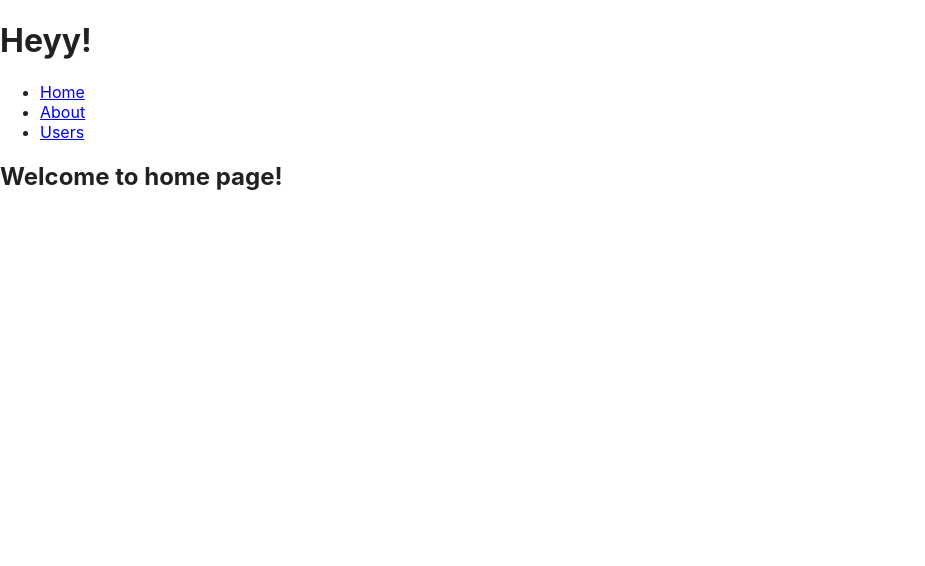
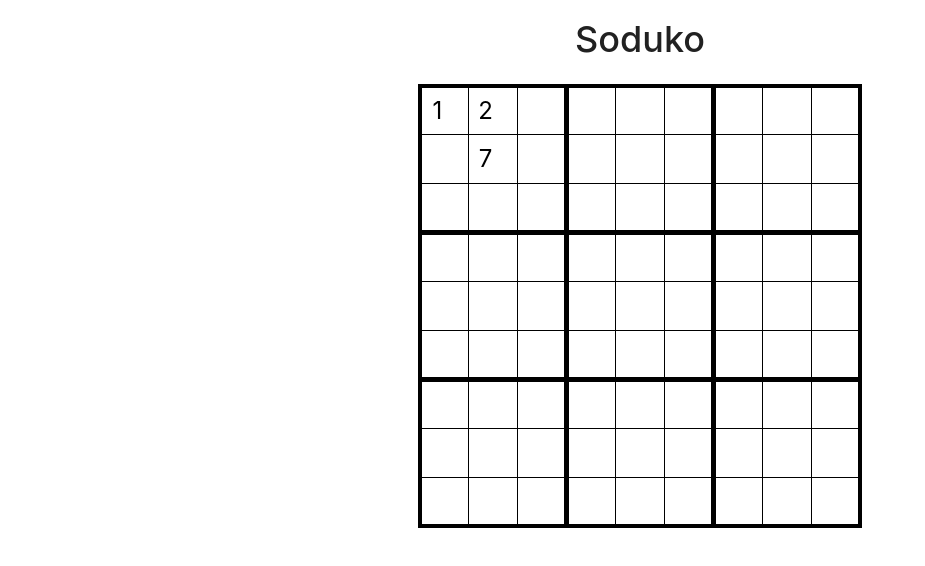
Before and after one commit to waleedyousaf07/sudoku-sp, a React (Create React App) app: page / in a window 1280 px wide. Shown: the top 566 px of the page, without its empty margins (0-925 px from the left). Built offline with nearby package versions, Linux system fonts and the light colour scheme.

Commit message:
adds the board and handles on change

```diff
--- a/public/index.html
+++ b/public/index.html
@@ -10,6 +10,7 @@
       content="Web site created using create-react-app"
     />
     <link rel="apple-touch-icon" href="%PUBLIC_URL%/logo192.png" />
+    <link href="https://maxcdn.bootstrapcdn.com/bootstrap/3.3.6/css/bootstrap.min.css" rel="stylesheet">
     <!--
       manifest.json provides metadata used when your web app is installed on a
       user's mobile device or desktop. See https://developers.google.com/web/fundamentals/web-app-manifest/
--- a/src/App.js
+++ b/src/App.js
@@ -3,16 +3,14 @@ import { BrowserRouter as Router } from 'react-router-dom';
 import { QueryClient, QueryClientProvider } from 'react-query';
 import { ReactQueryDevtools } from 'react-query/devtools';
 import './App.scss';
-import rootRoutes from './core/rootRoutes';
-import DummyTopBar from './features/dummyTopBar/DummyTopBar.view';
+import Board from './features/board/Board.view';
 
 const queryClient = new QueryClient();
 
 const App = () => (
   <div className="app">
-    <h1>Heyy!</h1>
-    <DummyTopBar />
-    {rootRoutes()}
+    <h1>Soduko</h1>
+    <Board />
   </div>
 );
 
--- a/src/App.scss
+++ b/src/App.scss
@@ -8,4 +8,5 @@
   left: 0;
   right: 0;
   color: $text-color;
+  text-align: center;
 }
--- /dev/null
+++ b/src/features/board/Board.scss
@@ -0,0 +1,81 @@
+[id="board"] {
+  padding: 8px;
+  margin: 16px;
+
+  .table-wrapper {
+    display: flex;
+  }
+
+  table {
+    border: 2px solid #000000;
+    margin-left: auto;
+    margin-right: auto;
+  }
+
+  td {
+    border: 1px solid #000000;
+    text-align: center;
+    vertical-align: middle;
+  }
+
+  .board-input-box {
+    color: #000000;
+    padding: 0;
+    border: 0;
+    text-align: center;
+    width: 48px;
+    height: 48px;
+    font-size: 24px;
+    background-color: #FFFFFF;
+    outline: none;
+  }
+
+  input:disabled {
+    background-color: #EEEEEE;
+  }
+
+  #cell-0,  #cell-1,  #cell-2  { border-top:    2px solid #000000; }
+  #cell-2,  #cell-11, #cell-20 { border-right:  2px solid #000000; }
+  #cell-18, #cell-19, #cell-20 { border-bottom: 2px solid #000000; }
+  #cell-0,  #cell-9,  #cell-18 { border-left:   2px solid #000000; }
+
+  #cell-3,  #cell-4,  #cell-5  { border-top:    2px solid #000000; }
+  #cell-5,  #cell-14, #cell-23 { border-right:  2px solid #000000; }
+  #cell-21, #cell-22, #cell-23 { border-bottom: 2px solid #000000; }
+  #cell-3,  #cell-12, #cell-21 { border-left:   2px solid #000000; }
+
+  #cell-6,  #cell-7,  #cell-8  { border-top:    2px solid #000000; }
+  #cell-8,  #cell-17, #cell-26 { border-right:  2px solid #000000; }
+  #cell-24, #cell-25, #cell-26 { border-bottom: 2px solid #000000; }
+  #cell-6,  #cell-15, #cell-24 { border-left:   2px solid #000000; }
+
+  #cell-27, #cell-28, #cell-29 { border-top:    2px solid #000000; }
+  #cell-29, #cell-38, #cell-47 { border-right:  2px solid #000000; }
+  #cell-45, #cell-46, #cell-47 { border-bottom: 2px solid #000000; }
+  #cell-27, #cell-36, #cell-45 { border-left:   2px solid #000000; }
+
+  #cell-30, #cell-31, #cell-32 { border-top:    2px solid #000000; }
+  #cell-32, #cell-41, #cell-50 { border-right:  2px solid #000000; }
+  #cell-48, #cell-49, #cell-50 { border-bottom: 2px solid #000000; }
+  #cell-30, #cell-39, #cell-48 { border-left:   2px solid #000000; }
+
+  #cell-33, #cell-34, #cell-35 { border-top:    2px solid #000000; }
+  #cell-35, #cell-44, #cell-53 { border-right:  2px solid #000000; }
+  #cell-51, #cell-52, #cell-53 { border-bottom: 2px solid #000000; }
+  #cell-33, #cell-42, #cell-51 { border-left:   2px solid #000000; }
+
+  #cell-54, #cell-55, #cell-56 { border-top:    2px solid #000000; }
+  #cell-56, #cell-65, #cell-74 { border-right:  2px solid #000000; }
+  #cell-72, #cell-73, #cell-74 { border-bottom: 2px solid #000000; }
+  #cell-54, #cell-63, #cell-72 { border-left:   2px solid #000000; }
+
+  #cell-57, #cell-58, #cell-59 { border-top:    2px solid #000000; }
+  #cell-59, #cell-68, #cell-77 { border-right:  2px solid #000000; }
+  #cell-75, #cell-76, #cell-77 { border-bottom: 2px solid #000000; }
+  #cell-57, #cell-66, #cell-75 { border-left:   2px solid #000000; }
+
+  #cell-60, #cell-61, #cell-62 { border-top:    2px solid #000000; }
+  #cell-62, #cell-71, #cell-80 { border-right:  2px solid #000000; }
+  #cell-78, #cell-79, #cell-80 { border-bottom: 2px solid #000000; }
+  #cell-60, #cell-69, #cell-78 { border-left:   2px solid #000000; }
+}
--- /dev/null
+++ b/src/features/board/Board.utils.js
@@ -0,0 +1,29 @@
+const initialGridData = [
+  [{ A1: 1 }, { A2: 2 }, { A3: null }, { B1: null }, { B2: null }, { B3: null }, { C1: null }, { C2: null }, { C3: null }],
+  [{ A4: null }, { A5: 7 }, { A6: null }, { B4: null }, { B5: null }, { B6: null }, { C4: null }, { C5: null }, { C6: null }],
+  [{ A7: null }, { A8: null }, { A9: null }, { B7: null }, { B8: null }, { B9: null }, { C7: null }, { C8: null }, { C9: null }],
+
+  [{ D1: null }, { D2: null }, { D3: null }, { E1: null }, { E2: null }, { E3: null }, { F1: null }, { F2: null }, { F3: null }],
+  [{ D4: null }, { D5: null }, { D6: null }, { E4: null }, { E5: null }, { E6: null }, { F4: null }, { F5: null }, { F6: null }],
+  [{ D7: null }, { D8: null }, { D9: null }, { E7: null }, { E8: null }, { E9: null }, { F7: null }, { F8: null }, { F9: null }],
+
+  [{ G1: null }, { G2: null }, { G3: null }, { H1: null }, { H2: null }, { H3: null }, { I1: null }, { I2: null }, { I3: null }],
+  [{ G4: null }, { G5: null }, { G6: null }, { H4: null }, { H5: null }, { H6: null }, { I4: null }, { I5: null }, { I6: null }],
+  [{ G7: null }, { G8: null }, { G9: null }, { H7: null }, { H8: null }, { H9: null }, { I7: null }, { I8: null }, { I9: null }],
+];
+
+export const handleOnCellDataChange = (gridData, currentRowIndex, currentColIndex, currentValue) => gridData.map((row, rowIndex) => {
+  if (currentRowIndex === rowIndex) {
+    return row.map((col, colIndex) => {
+      if (currentColIndex === colIndex) {
+        const cellKey = Object.keys(col)[0];
+        // eslint-disable-next-line radix
+        return ({ [cellKey]: parseInt(currentValue) });
+      }
+      return col;
+    });
+  }
+  return row;
+});
+
+export default initialGridData;
--- /dev/null
+++ b/src/features/board/Board.view.jsx
@@ -0,0 +1,40 @@
+import React, { useState } from 'react';
+import initialGridData, { handleOnCellDataChange } from './Board.utils';
+import './Board.scss';
+
+const Board = () => {
+  const [gridData, setGridData] = useState(initialGridData);
+
+  return (
+    <div id="board">
+      <div className="table-wrapper">
+        <table id="grid">
+
+          {
+            gridData.map((row, rowIndex) => (
+              <tr>{row.map((col, colIndex) => {
+                const cellKey = Object.keys(gridData[rowIndex][colIndex])[0];
+                const cellId = `cell-${(colIndex + 1) + (rowIndex * 9) - 1}`;
+
+                return (
+                  <td>
+                    <input
+                      id={cellId}
+                      className="board-input-box"
+                      type="number"
+                      value={gridData[rowIndex][colIndex][cellKey]}
+                      onChange={(e) => setGridData(handleOnCellDataChange(gridData, rowIndex, colIndex, e.target.value))}
+                    />
+                  </td>
+                );
+              })}
+              </tr>
+            ))
+          }
+        </table>
+      </div>
+    </div>
+  );
+};
+
+export default Board;
```
Also changed, not shown: 1 other file (tests, documents, lock files or other folders).
